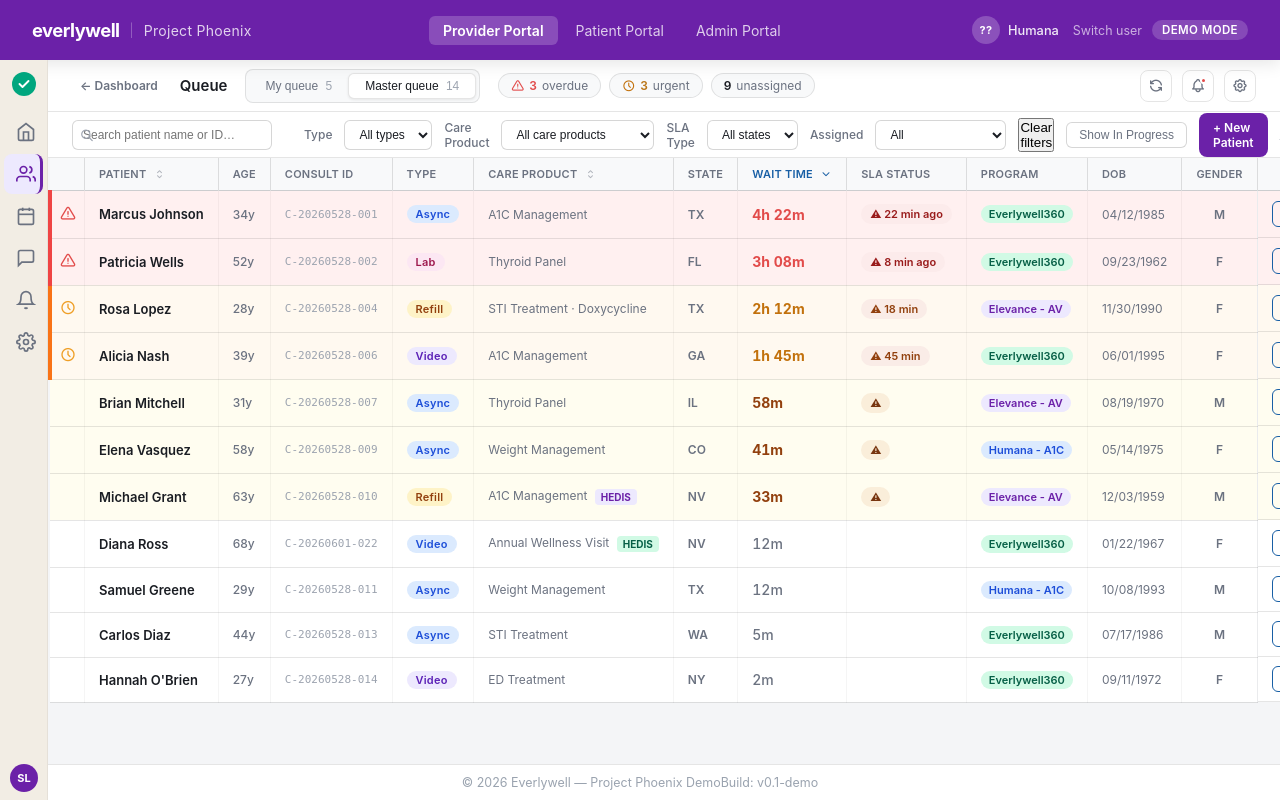
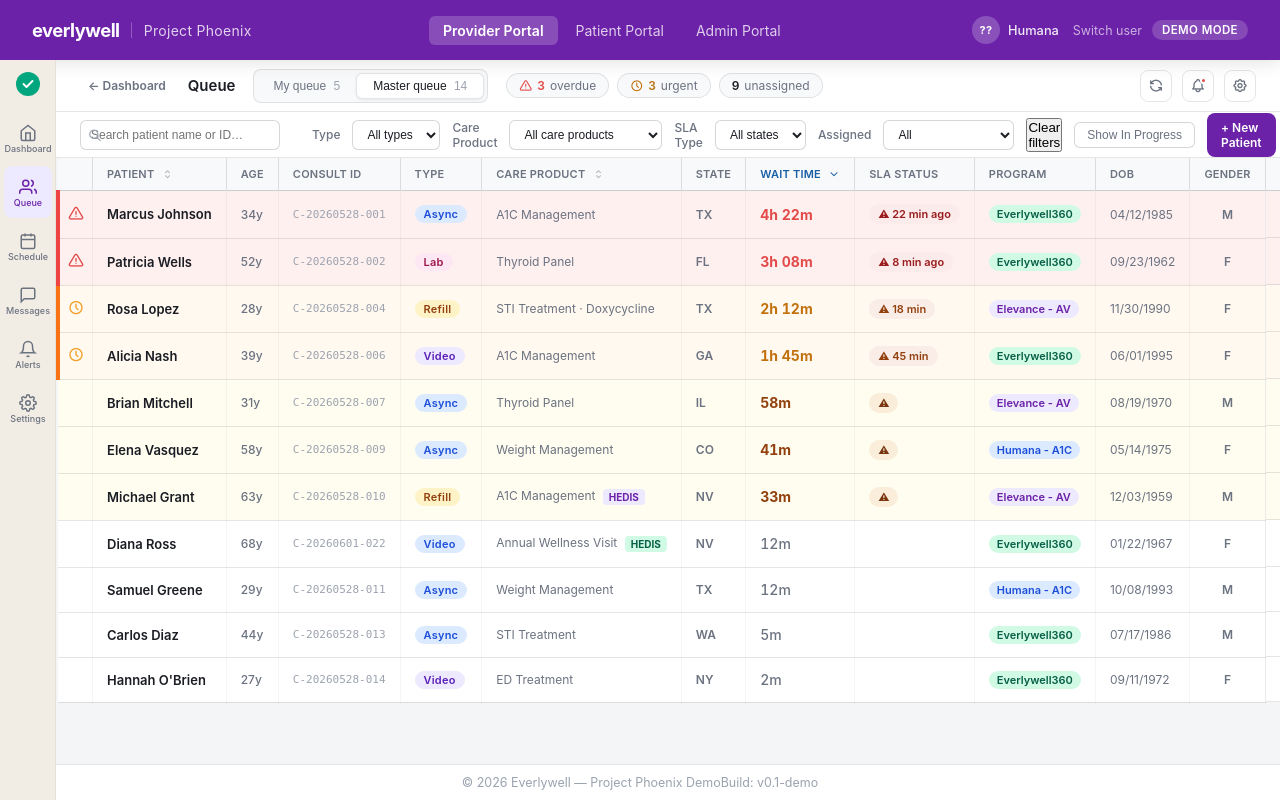
Before and after one commit to PSCAssets/project-phoenix-demo, a Flask app: page /provider/queue in a window 1280 px wide. Run offline with Flask 3, Linux system fonts and the light colour scheme; a user stored in the database is signed in.

Commit message:
Fix provider/queue.html sidebar: standardize to light beige fixed-width nav, remove expand toggle, delete stale DB files

```diff
--- a/templates/provider/queue.html
+++ b/templates/provider/queue.html
@@ -338,26 +338,18 @@
 
   /* demo-nav-offset */
   .main-content { display: block; }
-  .main { position: fixed !important; top: 60px !important; left: 48px !important; right: 0 !important; bottom: 0 !important; display: flex !important; flex-direction: column !important; overflow: hidden !important; }
-  body.sidebar-expanded .main { left: 200px !important; }
+  .main { position: fixed !important; top: 60px !important; left: 56px !important; right: 0 !important; bottom: 0 !important; display: flex !important; flex-direction: column !important; overflow: hidden !important; }
 
   /* Sidebar */
-  .sidebar { position: fixed; top: 60px; left: 0; width: 48px; height: calc(100vh - 60px); background: #F2EDE4; border-right: 1px solid #E5E0D8; z-index: 200; transition: width 0.22s ease; overflow: hidden; display: flex; flex-direction: column; }
-  .sidebar.expanded { width: 200px !important; }
-  .sidebar-logo { width: 48px; height: 48px; display: flex; align-items: center; justify-content: center; flex-shrink: 0; }
+  .sidebar { position: fixed; top: 60px; left: 0; width: 56px; height: calc(100vh - 60px); background: #F2EDE4; border-right: 1px solid #E5E0D8; z-index: 200; overflow: hidden; display: flex; flex-direction: column; }
+  .sidebar-logo { width: 56px; height: 48px; display: flex; align-items: center; justify-content: center; flex-shrink: 0; }
   .sidebar-logo svg { width: 24px; height: 24px; }
   .sidebar-nav { flex: 1; display: flex; flex-direction: column; gap: 2px; padding: 4px 0; overflow: hidden; }
-  .sib-item { display: flex; align-items: center; height: 40px; padding: 0 12px; gap: 10px; cursor: pointer; border-radius: 8px; margin: 0 4px; color: #6B7280; transition: background 0.15s; white-space: nowrap; }
+  .sib-item { display: flex; flex-direction: column; align-items: center; justify-content: center; height: 52px; width: 48px; gap: 2px; cursor: pointer; border-radius: 8px; margin: 0 4px; color: #6B7280; transition: background 0.15s; text-decoration: none; }
   .sib-item:hover { background: #E8E3DA; color: #374151; }
-  .sib-item.active { background: #EDE9FE; color: #6B21A8; border-right: 3px solid #6B21A8; }
-  .sib-item svg { width: 20px; height: 20px; flex-shrink: 0; }
-  .sib-label { font-size: 13px; font-weight: 500; opacity: 0; transition: opacity 0.15s; pointer-events: none; }
-  .sidebar.expanded .sib-label { opacity: 1; }
-  .sidebar-footer { padding: 8px 4px; display: flex; align-items: center; gap: 8px; flex-shrink: 0; }
-  .sib-avatar { width: 28px; height: 28px; border-radius: 50%; background: #6B21A8; color: #fff; font-size: 11px; font-weight: 700; display: flex; align-items: center; justify-content: center; flex-shrink: 0; margin-left: 6px; }
-  .sib-toggle { background: none; border: none; cursor: pointer; color: #6B7280; padding: 4px; border-radius: 6px; display: flex; align-items: center; }
-  .sib-toggle:hover { background: #E8E3DA; }
-  .sib-toggle svg { width: 16px; height: 16px; }
+  .sib-item.active { background: #EDE9FE; color: #6B21A8; }
+  .sib-item svg { width: 18px; height: 18px; flex-shrink: 0; }
+  .sib-label { font-size: 9px; font-weight: 500; text-align: center; line-height: 1; }
 
 </style>
 {% endblock %}
@@ -367,36 +359,30 @@
     <svg viewBox="0 0 32 32" fill="none"><circle cx="16" cy="16" r="16" fill="#00A67E"/><path d="M10 16l4 4 8-8" stroke="#fff" stroke-width="2.5" stroke-linecap="round" stroke-linejoin="round"/></svg>
   </div>
   <div class="sidebar-nav">
-    <div class="sib-item" title="Dashboard" onclick="window.location.href='/provider/home'">
+    <a class="sib-item" href="/provider/" title="Dashboard">
       <svg viewBox="0 0 24 24" fill="none" stroke="currentColor" stroke-width="2"><path d="M3 9l9-7 9 7v11a2 2 0 01-2 2H5a2 2 0 01-2-2z"/><polyline points="9 22 9 12 15 12 15 22"/></svg>
       <span class="sib-label">Dashboard</span>
-    </div>
-    <div class="sib-item active" title="Queue" onclick="window.location.href='/provider/queue'">
+    </a>
+    <a class="sib-item active" href="/provider/queue" title="Queue">
       <svg viewBox="0 0 24 24" fill="none" stroke="currentColor" stroke-width="2"><path d="M17 21v-2a4 4 0 00-4-4H5a4 4 0 00-4 4v2"/><circle cx="9" cy="7" r="4"/><path d="M23 21v-2a4 4 0 00-3-3.87M16 3.13a4 4 0 010 7.75"/></svg>
       <span class="sib-label">Queue</span>
-    </div>
-    <div class="sib-item" title="Schedule" onclick="window.location.href='/provider/schedule'">
+    </a>
+    <a class="sib-item" href="/provider/schedule" title="Schedule">
       <svg viewBox="0 0 24 24" fill="none" stroke="currentColor" stroke-width="2"><rect x="3" y="4" width="18" height="18" rx="2"/><line x1="16" y1="2" x2="16" y2="6"/><line x1="8" y1="2" x2="8" y2="6"/><line x1="3" y1="10" x2="21" y2="10"/></svg>
       <span class="sib-label">Schedule</span>
-    </div>
-    <div class="sib-item" title="Messages" onclick="window.location.href='/provider/messages'">
+    </a>
+    <a class="sib-item" href="/provider/messages" title="Messages">
       <svg viewBox="0 0 24 24" fill="none" stroke="currentColor" stroke-width="2"><path d="M21 15a2 2 0 01-2 2H7l-4 4V5a2 2 0 012-2h14a2 2 0 012 2z"/></svg>
       <span class="sib-label">Messages</span>
-    </div>
-    <div class="sib-item" title="Alerts" onclick="window.location.href='/provider/notifications'">
+    </a>
+    <a class="sib-item" href="/provider/notifications" title="Alerts">
       <svg viewBox="0 0 24 24" fill="none" stroke="currentColor" stroke-width="2"><path d="M18 8A6 6 0 006 8c0 7-3 9-3 9h18s-3-2-3-9M13.73 21a2 2 0 01-3.46 0"/></svg>
       <span class="sib-label">Alerts</span>
-    </div>
-    <div class="sib-item" title="Settings" onclick="window.location.href='/provider/settings'">
+    </a>
+    <a class="sib-item" href="/provider/settings" title="Settings">
       <svg viewBox="0 0 24 24" fill="none" stroke="currentColor" stroke-width="2"><circle cx="12" cy="12" r="3"/><path d="M19.4 15a1.65 1.65 0 00.33 1.82l.06.06a2 2 0 010 2.83 2 2 0 01-2.83 0l-.06-.06a1.65 1.65 0 00-1.82-.33 1.65 1.65 0 00-1 1.51V21a2 2 0 01-4 0v-.09A1.65 1.65 0 009 19.4a1.65 1.65 0 00-1.82.33l-.06.06a2 2 0 01-2.83 0 2 2 0 010-2.83l.06-.06A1.65 1.65 0 004.68 15a1.65 1.65 0 00-1.51-1H3a2 2 0 010-4h.09A1.65 1.65 0 004.6 9a1.65 1.65 0 00-.33-1.82l-.06-.06a2 2 0 010-2.83 2 2 0 012.83 0l.06.06A1.65 1.65 0 009 4.68a1.65 1.65 0 001-1.51V3a2 2 0 014 0v.09a1.65 1.65 0 001 1.51 1.65 1.65 0 001.82-.33l.06-.06a2 2 0 012.83 0 2 2 0 010 2.83l-.06.06A1.65 1.65 0 0019.4 9a1.65 1.65 0 001.51 1H21a2 2 0 010 4h-.09a1.65 1.65 0 00-1.51 1z"/></svg>
       <span class="sib-label">Settings</span>
-    </div>
-  </div>
-  <div class="sidebar-footer">
-    <div class="sib-avatar">SL</div>
-    <button class="sib-toggle" onclick="toggleQueueSidebar()" id="queueToggleBtn" title="Expand">
-      <svg viewBox="0 0 24 24" fill="none" stroke="currentColor" stroke-width="2"><path d="M9 18l6-6-6-6"/></svg>
-    </button>
+    </a>
   </div>
 </nav>
 
@@ -1126,19 +1112,6 @@ function toggleInProgress(btn) {
 // Init: master queue active, hide in-progress, show own-only banner if needed
 switchTab('master');
 
-function toggleQueueSidebar() {
-  var s = document.getElementById('queueSidebar');
-  var t = document.getElementById('queueToggleBtn');
-  if (s) s.classList.toggle('expanded');
-  var exp = s && s.classList.contains('expanded');
-  document.body.classList.toggle('sidebar-expanded', exp);
-  if (t) {
-    t.innerHTML = exp
-      ? '<svg viewBox="0 0 24 24" fill="none" stroke="currentColor" stroke-width="2"><path d="M15 18l-6-6 6-6"/></svg>'
-      : '<svg viewBox="0 0 24 24" fill="none" stroke="currentColor" stroke-width="2"><path d="M9 18l6-6-6-6"/></svg>';
-  }
-}
-
 // Route form functions (FIX 6)
 function toggleRoute(rowEl, n) {
   var existing = document.getElementById('rf-' + n);
```
Also changed, not shown: phoenix.db (deleted), project_phoenix-old.db (deleted).
